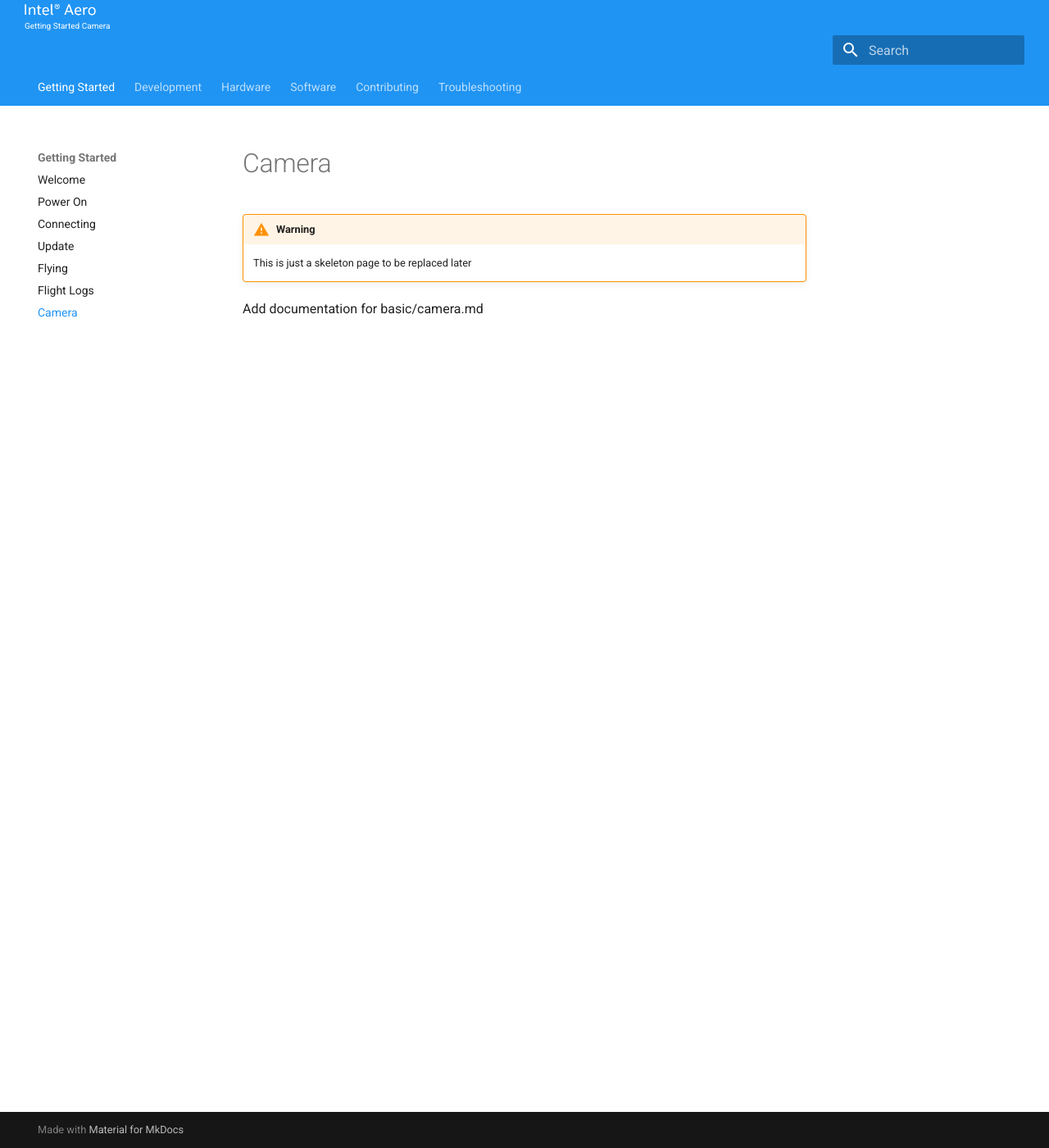
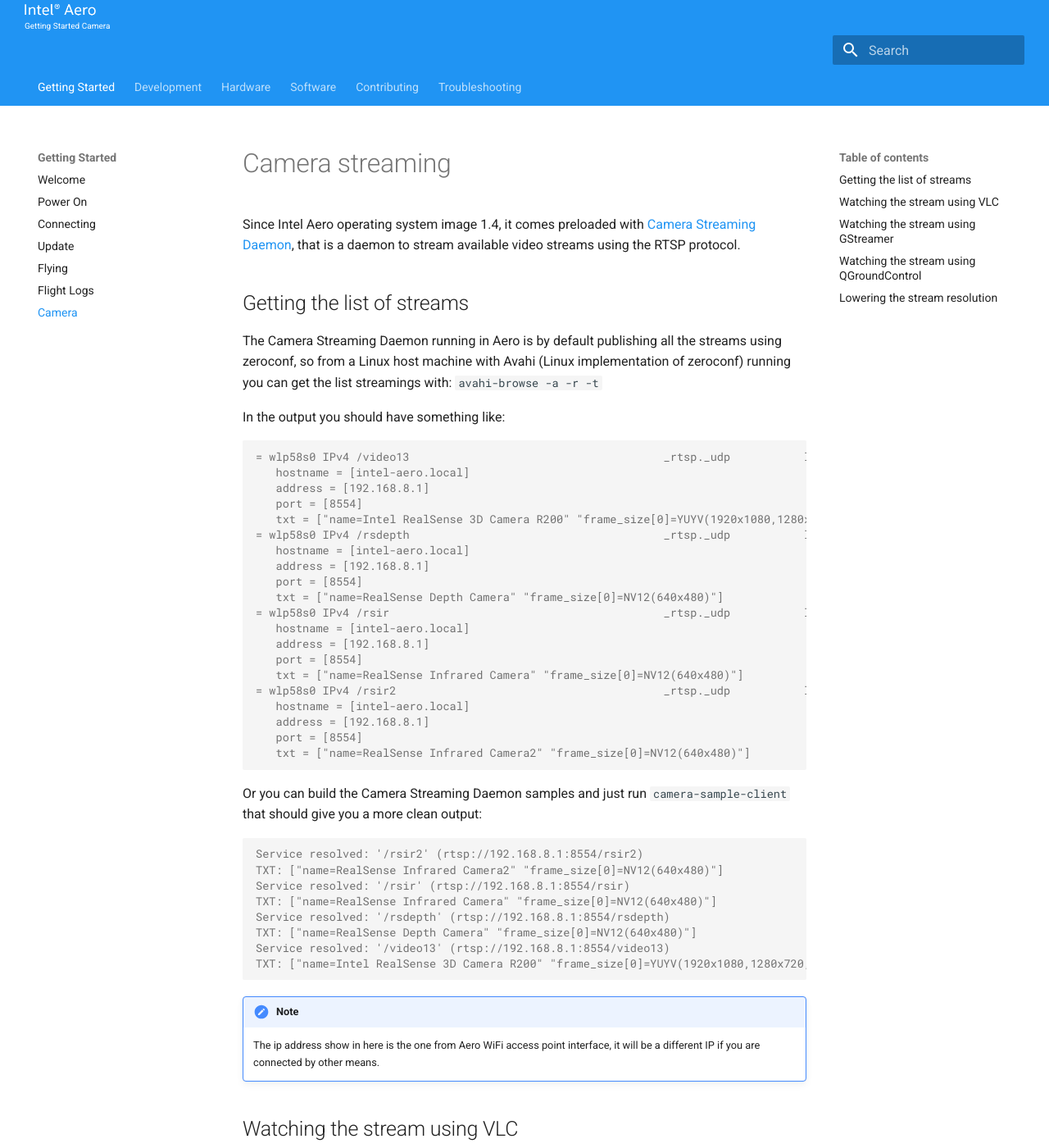
Before and after one commit to sugnanprabhu/intel-aero-docs, an MkDocs documentation site: the page built from docs/getting-started/camera.md, in a window 1280 px wide and 1400 px high. Shown: the whole window at 82% size. Built offline with MkDocs 1.6.1 and Material for MkDocs 9.7.7, drawn with Linux system fonts in a browser that asks for light colours; old or Windows-style settings are respelled for this version of MkDocs; some of the changed text lies outside the part shown.

Commit message:
getting-started: camera: Fill section about camera streaming

````diff
--- a/docs/getting-started/camera.md
+++ b/docs/getting-started/camera.md
@@ -1,5 +1,88 @@
-!!! warning
-    This is just a skeleton page to be replaced later
+# Camera streaming
 
+Since Intel Aero operating system image 1.4, it comes preloaded with
+[Camera Streaming Daemon](https://github.com/01org/camera-streaming-daemon/),
+that is a daemon to stream available video streams using the RTSP protocol.
 
-Add documentation for basic/camera.md
+## Getting the list of streams
+
+The Camera Streaming Daemon running in Aero is by default publishing all the
+streams using zeroconf, so from a Linux host machine with Avahi (Linux
+implementation of zeroconf) running you can get the list streamings with:
+`avahi-browse -a -r -t`
+
+In the output you should have something like:
+``` console
+= wlp58s0 IPv4 /video13                                      _rtsp._udp           local
+   hostname = [intel-aero.local]
+   address = [192.168.8.1]
+   port = [8554]
+   txt = ["name=Intel RealSense 3D Camera R200" "frame_size[0]=YUYV(1920x1080,1280x720,960x540,848x480,640x480,640x360,424x240,320x240,320x180)" "frame_size[1]=pRAA(2400x1081)"]
+= wlp58s0 IPv4 /rsdepth                                      _rtsp._udp           local
+   hostname = [intel-aero.local]
+   address = [192.168.8.1]
+   port = [8554]
+   txt = ["name=RealSense Depth Camera" "frame_size[0]=NV12(640x480)"]
+= wlp58s0 IPv4 /rsir                                         _rtsp._udp           local
+   hostname = [intel-aero.local]
+   address = [192.168.8.1]
+   port = [8554]
+   txt = ["name=RealSense Infrared Camera" "frame_size[0]=NV12(640x480)"]
+= wlp58s0 IPv4 /rsir2                                        _rtsp._udp           local
+   hostname = [intel-aero.local]
+   address = [192.168.8.1]
+   port = [8554]
+   txt = ["name=RealSense Infrared Camera2" "frame_size[0]=NV12(640x480)"]
+```
+
+Or you can build the Camera Streaming Daemon samples and just run
+`camera-sample-client` that should give you a more clean output:
+
+``` console
+Service resolved: '/rsir2' (rtsp://192.168.8.1:8554/rsir2)
+TXT: ["name=RealSense Infrared Camera2" "frame_size[0]=NV12(640x480)"]
+Service resolved: '/rsir' (rtsp://192.168.8.1:8554/rsir)
+TXT: ["name=RealSense Infrared Camera" "frame_size[0]=NV12(640x480)"]
+Service resolved: '/rsdepth' (rtsp://192.168.8.1:8554/rsdepth)
+TXT: ["name=RealSense Depth Camera" "frame_size[0]=NV12(640x480)"]
+Service resolved: '/video13' (rtsp://192.168.8.1:8554/video13)
+TXT: ["name=Intel RealSense 3D Camera R200" "frame_size[0]=YUYV(1920x1080,1280x720,960x540,848x480,640x480,640x360,424x240,320x240,320x180)" "frame_size[1]=pRAA(2400x1081)"]
+```
+
+!!! Note
+	The ip address show in here is the one from Aero WiFi access point
+	interface, it will be a different IP if you are connected by other means.
+
+## Watching the stream using VLC
+
+`vlc rtsp://192.168.8.1:8554/video13`
+
+!!! Note
+	Due the VLC implementation it has a latency of 2 seconds.
+
+## Watching the stream using GStreamer
+
+`gst-launch-1.0 rtspsrc location=rtsp://192.168.8.1:8554/video13 latency=0 ! decodebin ! autovideosink`
+
+!!! Note
+	The latency=0 parameter does the trick to reduce the latency to a
+	minimum, if you want a more smooth streaming remove it.
+
+## Watching the stream using QGroundControl
+
+[QGroundControl](http://qgroundcontrol.com/) still doesn't have support to
+autodetect the streamings but you can still see the streaming if you set it manually:
+[![](img/camera/qgc_streaming_step1.png)](img/camera/qgc_streaming_step1.png)
+[![](img/camera/qgc_streaming_step2.png)](img/camera/qgc_streaming_step2.png)
+[![](img/camera/qgc_streaming_step3.png)](img/camera/qgc_streaming_step3.png)
+
+## Lowering the stream resolution
+
+When streaming over WiFi on a environment with multiple WiFi networks it can
+cause some freezes on the stream, you can reduce this freezes by lowering the
+stream resolution. To do that you need to check all the resolutions supported
+by the stream and set the resolution desired on the URL.
+
+`gst-launch-1.0 rtspsrc location='rtsp://192.168.8.1:8554/video13?width=640&height=480' latency=0 ! decodebin ! autovideosink`
+
+Other alternative should be change the WiFi band frequency to 5GHz but it will reduce the range and the WiFi module in Aero only works it in client mode.
````
Also changed, not shown: docs/getting-started/img/camera/qgc_streaming_step1.png (added), docs/getting-started/img/camera/qgc_streaming_step2.png (added), docs/getting-started/img/camera/qgc_streaming_step3.png (added).
